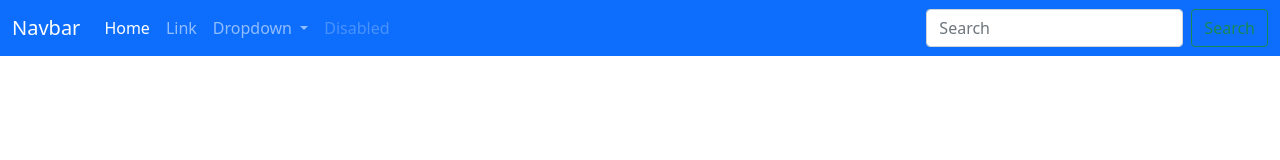
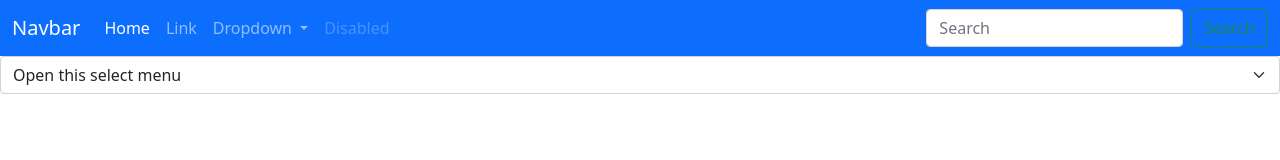
Before and after one commit to Joydeep2001Sarkar/GIT-AND-GITHUB, a plain HTML site: page index.html in a window 1280 px wide. Drawn offline with nearby package versions, Linux system fonts and the light colour scheme.

Commit message:
This is just for practice

```diff
--- a/index.html
+++ b/index.html
@@ -48,6 +48,14 @@
         </div>
       </nav>
 
+      <!-- selectioon form  -->
+      <select class="form-select" aria-label="Default select example">
+        <option selected>Open this select menu</option>
+        <option value="1">One</option>
+        <option value="2">Two</option>
+        <option value="3">Three</option>
+      </select>
+
     <!-- Optional JavaScript; choose one of the two! -->
 
     <!-- Option 1: Bootstrap Bundle with Popper -->
```
